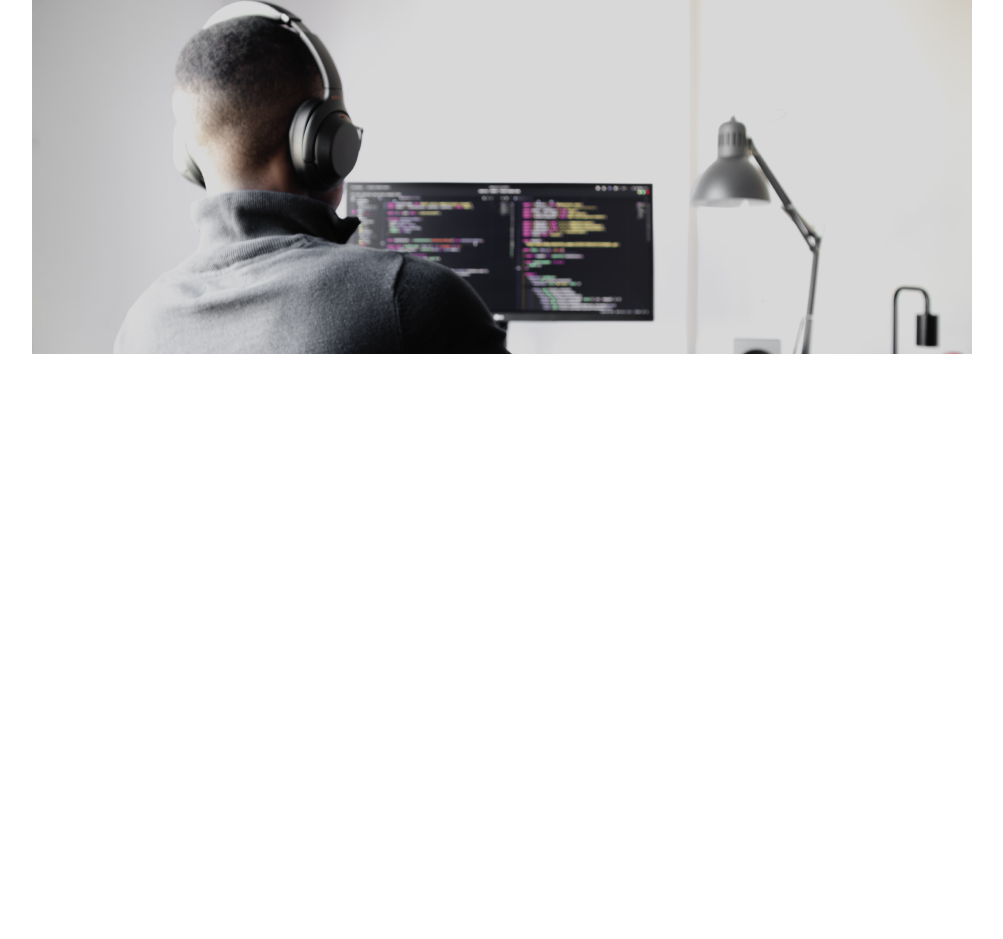
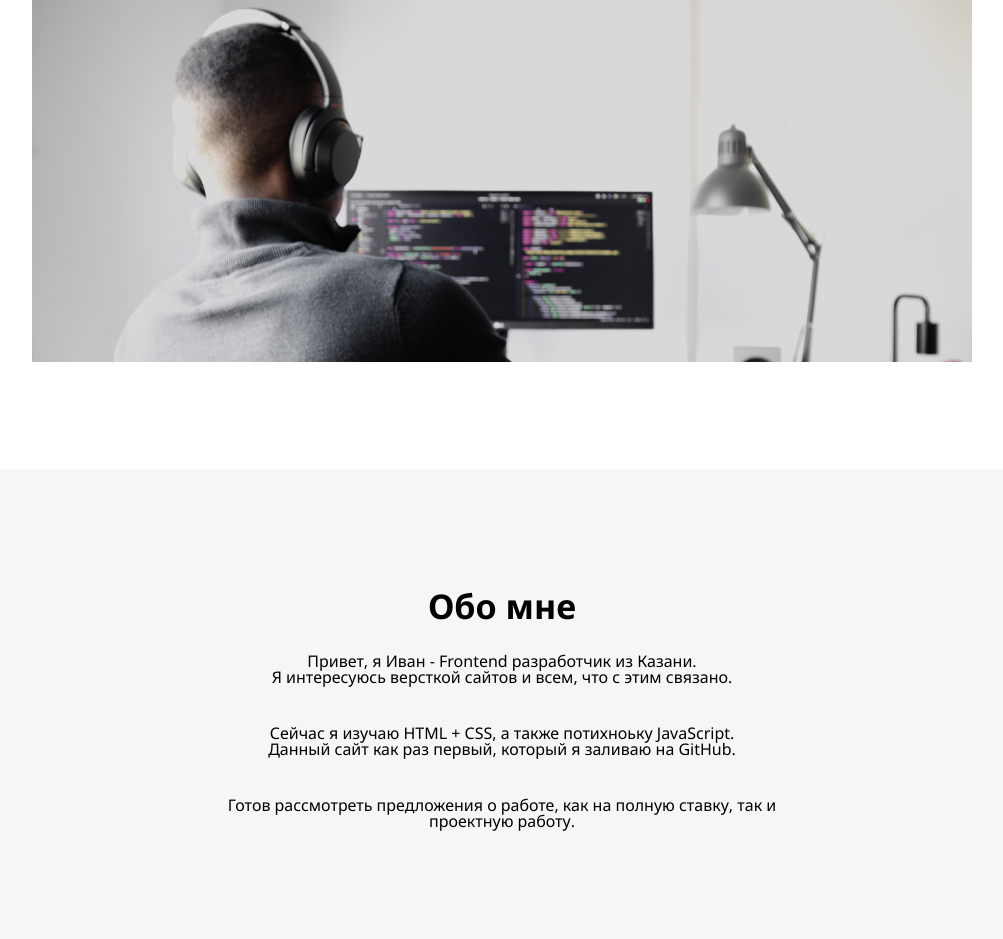
Before and after one commit to ivanzabrodin/portfolio-fake-website, a plain HTML site: page index.html in a window 1280 px wide. Shown: the part 272-1211 px from the top of the page, without its empty margins (138-1141 px from the left). Before the commit the page ends 800 px from the top, so only its background shows below. Drawn offline with Linux system fonts and the light colour scheme.

Commit message:
added about section

```diff
--- a/index.html
+++ b/index.html
@@ -22,12 +22,20 @@
         </div>
     </header>
     <div class="container">
-        <div class="promo">
+        <section class="promo">
             <h1 class="promoName">Иван Забродин</h1>
             <span class="promoProfession">Frontend Разработчик 27 лет, Казань</span>
             <div class="promoLang"><a href="#">RU</a> | <a href="#">ENG</a></div>
+        </section>
+        <img class = "promoImg"src="img/developer.png" alt="Developer" width="940" height="380">
+    </div>
+    <section class="about">
+        <div class="container">
+            <h2 class="aboutTitle">Обо мне</h2>
+            <p class="aboutBody">Привет, я Иван - Frontend разработчик из Казани.<br>Я интересуюсь версткой сайтов и всем, что с этим связано.</p>
+            <p class="aboutBody">Сейчас я изучаю HTML + CSS, а также потихноьку JavaScript.<br>Данный сайт как раз первый, который я заливаю на GitHub.</p>
+            <p class="aboutBody">Готов рассмотреть предложения о работе, как на полную ставку, так и проектную работу.</p>
         </div>
-        <img src="img/developer.png" alt="Developer" width="940" height="380">
-    </div>
+    </section>
 </body>
 </html>
--- a/style/style.css
+++ b/style/style.css
@@ -13,7 +13,7 @@ body {
     display: flex;
     font-size: 18px;
     justify-content: space-between;
-    margin: 33px 0;
+    padding: 33px 0;
 }
 
 .navMenuItem {
@@ -45,3 +45,30 @@ body {
     writing-mode: vertical-lr;
     transform:rotate(180deg);
 }
+
+.promoImg {
+    padding-bottom: 105px;
+}
+
+.about {
+    background-color: #F6F6F6;
+    padding: 120px 0 110px 0;
+    text-align: center;
+}
+
+.aboutTitle {
+    max-width: 600px;
+    margin: 0 auto 30px;
+    text-align: center;
+    font-size: 34px;
+    font-weight: 700;
+}
+
+.aboutBody {
+    margin: 0 auto 40px;
+    max-width: 600px;
+}
+
+.aboutBody:last-child {
+    margin: 0 auto 0;
+}
```
